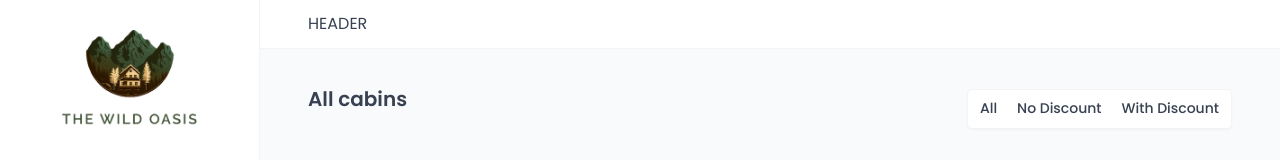
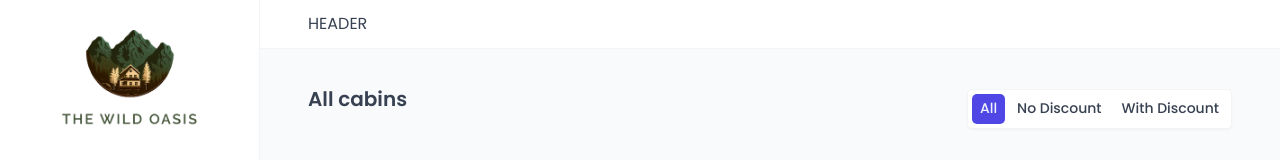
Before and after one commit to Karumaidoi/the-wild-oasis, a React (Vite) app: page /cabins in a window 1280 px wide. Shown: the top 160 px of the page. Built offline with nearby package versions, Linux system fonts and the light colour scheme; no server answers; the database is empty; a web font is replaced by a local one.

Commit message:
Added active class name for filter  buttons

```diff
--- a/src/ui/Filter.jsx
+++ b/src/ui/Filter.jsx
@@ -39,6 +39,8 @@ const FilterButton = styled.button`
 function Filter({ filterField, options }) {
   const [searchParam, setSearchParam] = useSearchParams();
 
+  const currFilter = searchParam.get(filterField) || options.at(0).value;
+
   function handleClick(value) {
     searchParam.set(filterField, value);
     setSearchParam(searchParam);
@@ -50,6 +52,7 @@ function Filter({ filterField, options }) {
         <FilterButton
           onClick={() => handleClick(option.value)}
           key={option.value}
+          active={option.value == currFilter}
         >
           {option.label}
         </FilterButton>
```
